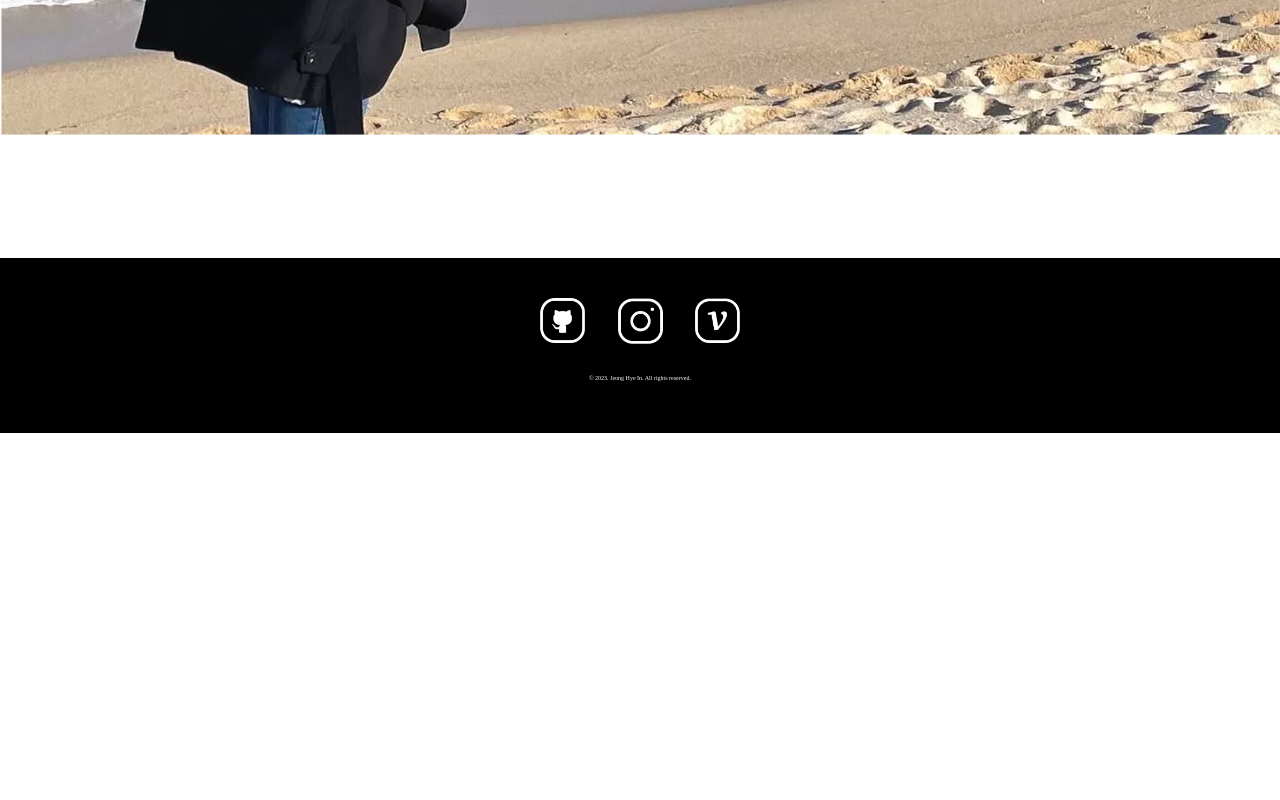
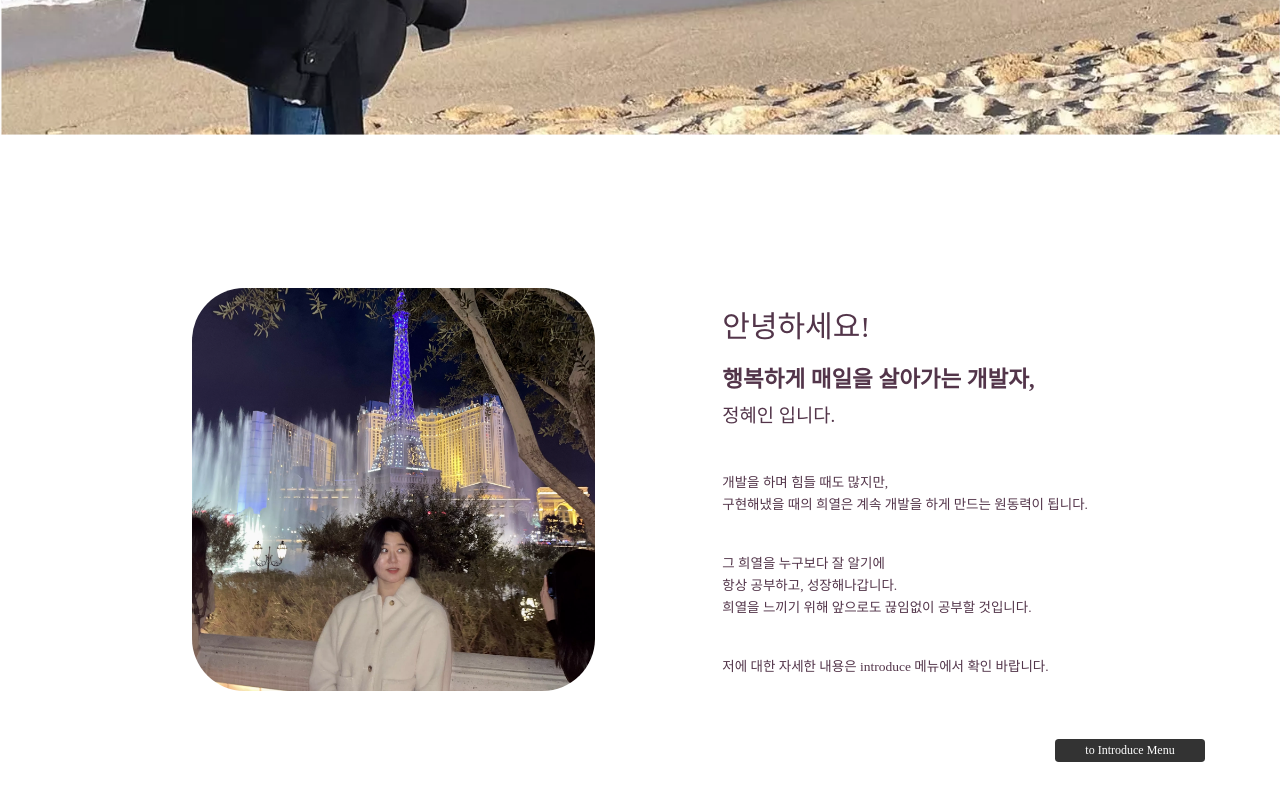
Before and after one commit to happyhyep/portfolio, a React (Create React App) app: page / in a window 1280 px wide. Shown: the part 680-1480 px from the top of the page. Before the commit the page ends 1113 px from the top, so only its background shows below. Built offline with nearby package versions, Linux system fonts and the light colour scheme; a web font is replaced by a local one.

Commit message:
홈화면 리팩토링

```diff
--- a/src/assets/css/pages/home.scss
+++ b/src/assets/css/pages/home.scss
@@ -1,21 +1,105 @@
-.aaa{
-    transform: translateX(50%);
-    opacity: 0;
-    transition: 1.2s;
+.home {
+    .profile-container {
+        display: flex;
+        padding: 25rem 15% 8rem;
+        justify-content: space-between;
+        .profile-img-wrapper {
+            //transform: translateX(-50%);
+            //opacity: 0;
+            transition: .8s;
+            max-width: 45%;
+            display: flex;
+            justify-content: center;
+            align-items: center;
+            img {
+                width: 100%;
+                border-radius: 8.75rem;
             }
-
-.aaa.active{
+        }
+        .profile-img-wrapper.active {
             transform: translateX(0);
             opacity: 1;
         }
 
-.profile{
-    transform: translateX(-50%);
-    opacity: 0;
-    transition: .8s;
+        .profile-text-wrapper {
+            display: flex;
+            flex-direction: column;
+            justify-content: center;
+            gap: 7.5rem;
+        }
+        .profile-introduce-title-container {
+            font-family: Noto Sans KR;
+            font-size: 5rem;
+            color: $colorBrown100;
+            display: flex;
+            flex-direction: column;
+            gap: 2.5rem;
+
+            .profile-introduce-subtitle-box {
+                display: flex;
+                flex-direction: column;
+                gap: 1.25rem;
+                font-size: 3.75rem;
+                .profile-introduce-subtitle-2 {
+                    font-size: 3.125rem;
+                }
+            }
+        }
+        .profile-introduce-desc {
+            font-family: Noto Sans KR;
+            font-size: 2.25rem;
+            color: $colorBrown100;
+            //margin-top: 5px;
+            display: flex;
+            flex-direction: column;
+            gap: 6.25rem;
+            line-height: 3.625rem;
+        }
     }
 
-.profile.active{
-    transform: translateX(0);
-    opacity: 1;
+    .btn-container {
+        display: flex;
+        justify-content: end;
+        margin-right: 12.5rem;
+        .to-introduce-btn {
+            display: flex;
+            justify-content: center;
+            align-items: center;
+
+            border-radius: 0.625rem;
+            border-width: 0.0625rem;
+            width: 25rem;
+            height: 3.75rem;
+            background-color: $colorGray100;
+            color: $colorWhite;
+            text-align: center;
+            text-decoration: none;
+            font-size: 2rem;
         }
+    }
+    //.aaa {
+    //    transform: translateX(50%);
+    //    opacity: 0;
+    //    transition: 1.2s;
+    //}
+    //
+    //.aaa.active {
+    //    transform: translateX(0);
+    //    opacity: 1;
+    //}
+    //
+
+    @include mobile {
+       .profile-container {
+           flex-direction: column;
+           align-items: center;
+           gap: 10rem;
+           .profile-img-wrapper {
+               max-width: 80%;
+           }
+           .profile-text-wrapper {
+
+           }
+       }
+    }
+}
--- a/src/pages/Home.tsx
+++ b/src/pages/Home.tsx
@@ -20,7 +20,7 @@ export default function Home() {
   imageAnimationList.forEach((el) => observer.observe(el));
 
   return (
-    <>
+    <section className="home">
       <NavBar></NavBar>
       <motion.div
         className="bar"
@@ -51,28 +51,46 @@ export default function Home() {
         }}
       ></motion.img>
 
-      {/*<div className="profile-box" style={{display: "flex", marginTop:'200px', marginBottom: '10px', marginLeft: '15%', marginRight: '15%', justifyContent:'space-between'}}>*/}
-      {/*    <div className="profile">*/}
-      {/*        <img alt="pic3" src={pic3} style={{width: '500px', borderRadius: '70px'}}></img>*/}
-      {/*    </div>*/}
+      <div className="profile-container">
+        <div className="profile-img-wrapper">
+          <img alt="pic3" src={pic3}></img>
+        </div>
 
-      {/*    <div className="interested">*/}
-      {/*        <Contact className="aaa" style={{fontSize: '40px', marginTop: '40px'}}>안녕하세요!</Contact>*/}
-      {/*        <Contact className="aaa" style={{fontSize: '30px', marginTop: '20px'}}><strong> 행복하게 매일을 살아가는 개발자,</strong></Contact>*/}
-      {/*        <Contact className="aaa" style={{fontSize: '25px', marginTop: '10px'}}>정혜인 입니다.</Contact>*/}
-      {/*        <Contact style={{fontSize: '18px', marginTop: '60px'}}>개발을 하며 힘들 때도 많지만, </Contact>*/}
-      {/*        <Contact style={{fontSize: '18px', marginBottom: '50px'}}>구현해냈을 때의 희열은 계속 개발을 하게 만드는 원동력이 됩니다.</Contact>*/}
-      {/*        <Contact style={{fontSize: '18px'}}>그 희열을 누구보다 잘 알기에</Contact>*/}
-      {/*        <Contact style={{fontSize: '18px'}}>항상 공부하고, 성장해나갑니다.</Contact>*/}
-      {/*        <Contact style={{fontSize: '18px', marginBottom: '50px'}}>희열을 느끼기 위해 앞으로도 끊임없이 공부할 것입니다.</Contact>*/}
-      {/*        <Contact style={{fontSize: '15px', marginTop: '50px'}}>저에 대한 자세한 내용은 introduce 메뉴에서 확인 바랍니다.</Contact>*/}
-      {/*    </div>*/}
-      {/*</div>*/}
-      {/*<div style={{display: 'flex', justifyContent: 'end', marginRight: '100px'}}>*/}
-      {/*    <Button to={`${process.env.PUBLIC_URL}/introduce`} style={{display: 'flex', justifyContent: 'center', alignItems: 'center'}}>to Introduce Menu</Button>*/}
-      {/*</div>*/}
+        <div className="profile-text-wrapper">
+          <div className="profile-introduce-title-container">
+            <div>안녕하세요!</div>
+            <div className="profile-introduce-subtitle-box">
+              <strong>행복하게 매일을 살아가는 개발자,</strong>
+              <div className="profile-introduce-subtitle-2">정혜인 입니다.</div>
+            </div>
+          </div>
+          <div className="profile-introduce-desc">
+            <div>
+              개발을 하며 힘들 때도 많지만,
+              <br />
+              구현해냈을 때의 희열은 계속 개발을 하게 만드는 원동력이 됩니다.
+            </div>
+            <div>
+              그 희열을 누구보다 잘 알기에
+              <br />
+              항상 공부하고, 성장해나갑니다.
+              <br />
+              희열을 느끼기 위해 앞으로도 끊임없이 공부할 것입니다.
+            </div>
+            <div>저에 대한 자세한 내용은 introduce 메뉴에서 확인 바랍니다.</div>
+          </div>
+        </div>
+      </div>
+      <div className="btn-container">
+        <NavLink
+          className="to-introduce-btn"
+          to={`${process.env.PUBLIC_URL}/introduce`}
+        >
+          to Introduce Menu
+        </NavLink>
+      </div>
       <Footer />
-    </>
+    </section>
   );
 }
 
```
Lines whose indentation alone changed are shown as unchanged.
